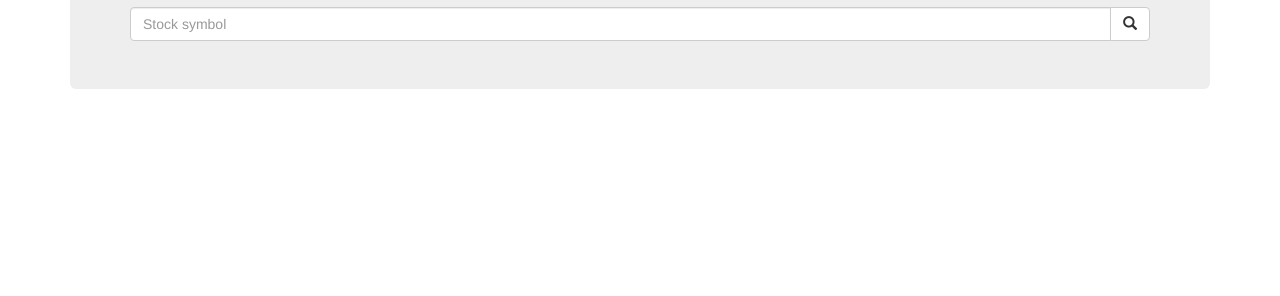
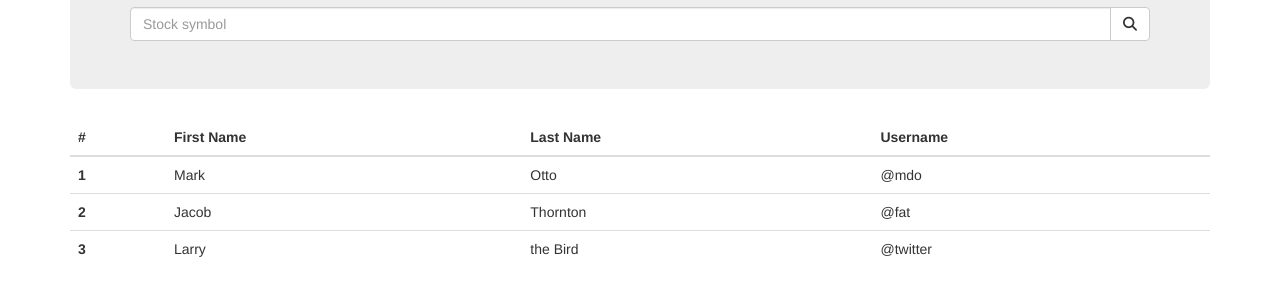
Before and after one commit to geoffsimons/gws-stock-example, a plain HTML site: page static/index.html in a window 1280 px wide. Shown: the part 140-436 px from the top of the page. Drawn offline with nearby package versions, Linux system fonts and the light colour scheme.

Commit message:
Added Font Awesome
Currently v4.6.3
Also added to .gitignore.

```diff
--- a/static/index.html
+++ b/static/index.html
@@ -3,12 +3,18 @@
   <head>
     <meta charset="utf-8">
     <meta http-equiv="X-UA-Compatible" content="IE=edge">
-    <meta name="viewport" content="width=device-width, initial-scale=1">
+    <meta name="viewport" content="width=device-width, initial-scale=1, shrink-to-fit=no">
     <!-- The above 3 meta tags *must* come first in the head; any other head content must come *after* these tags -->
     <title>Stock Quote Demo</title>
 
     <!-- Bootstrap -->
+    <link rel="stylesheet" href="https://maxcdn.bootstrapcdn.com/bootstrap/4.0.0-alpha.4/css/bootstrap.min.css" integrity="sha384-2hfp1SzUoho7/TsGGGDaFdsuuDL0LX2hnUp6VkX3CUQ2K4K+xjboZdsXyp4oUHZj" crossorigin="anonymous">
+    <link rel="stylesheet" href="css/font-awesome.css">
+    <!--
+    <link rel="stylesheet" href="css/style.css">
+    <meta name="viewport" content="width=device-width, initial-scale=1">
     <link href="css/bootstrap.min.css" rel="stylesheet">
+    -->
 
     <!-- HTML5 shim and Respond.js for IE8 support of HTML5 elements and media queries -->
     <!-- WARNING: Respond.js doesn't work if you view the page via file:// -->
@@ -24,23 +30,56 @@
         <div class="input-group">
           <input type="text" class="form-control" placeholder="Stock symbol" name="symbol" id="symbol">
           <div class="input-group-btn">
-            <button id="search" class="btn btn-default"><i class="glyphicon glyphicon-search"></i></button>
+            <button id="search" class="btn btn-default"><i class="fa fa-search"></i></button>
           </div>
         </div>
       </div>
+      <table class="table">
+        <thead class="thead-default">
+          <tr>
+            <th>#</th>
+            <th>First Name</th>
+            <th>Last Name</th>
+            <th>Username</th>
+          </tr>
+        </thead>
+        <tbody>
+          <tr>
+            <th scope="row">1</th>
+            <td>Mark</td>
+            <td>Otto</td>
+            <td>@mdo</td>
+          </tr>
+          <tr>
+            <th scope="row">2</th>
+            <td>Jacob</td>
+            <td>Thornton</td>
+            <td>@fat</td>
+          </tr>
+          <tr>
+            <th scope="row">3</th>
+            <td>Larry</td>
+            <td>the Bird</td>
+            <td>@twitter</td>
+          </tr>
+        </tbody>
+      </table>
 
     </div>
 
     <!-- jQuery (necessary for Bootstrap's JavaScript plugins) -->
     <!--
     <script src="js/jquery-3.1.0.min.js"></script>
+    <script src="js/bootstrap.min.js"></script>
+    <script src="https://ajax.googleapis.com/ajax/libs/jquery/1.12.4/jquery.min.js"></script>
     -->
-    <script src="https://ajax.googleapis.com/ajax/libs/jquery/1.12.4/jquery.min.js"></script>
     <!-- In theory, we should probably load jquery from the link above,
           because we will be contacting a remote API anyways. -->
     <!-- Include all compiled plugins (below), or include individual files as needed -->
-    <script src="js/bootstrap.min.js"></script>
 
+    <script src="https://ajax.googleapis.com/ajax/libs/jquery/3.0.0/jquery.min.js" integrity="sha384-THPy051/pYDQGanwU6poAc/hOdQxjnOEXzbT+OuUAFqNqFjL+4IGLBgCJC3ZOShY" crossorigin="anonymous"></script>
+    <script src="https://cdnjs.cloudflare.com/ajax/libs/tether/1.2.0/js/tether.min.js" integrity="sha384-Plbmg8JY28KFelvJVai01l8WyZzrYWG825m+cZ0eDDS1f7d/js6ikvy1+X+guPIB" crossorigin="anonymous"></script>
+    <script src="https://maxcdn.bootstrapcdn.com/bootstrap/4.0.0-alpha.4/js/bootstrap.min.js" integrity="sha384-VjEeINv9OSwtWFLAtmc4JCtEJXXBub00gtSnszmspDLCtC0I4z4nqz7rEFbIZLLU" crossorigin="anonymous"></script>
     <script src="js/script.js"></script>
 
   </body>
```
Also changed, not shown: 1 other file.
